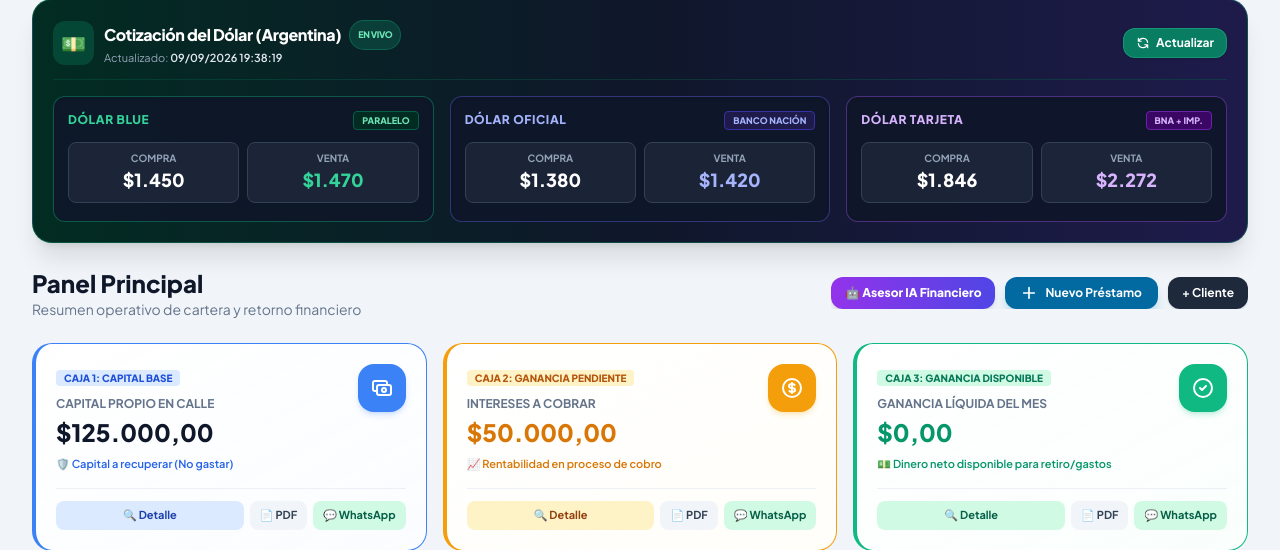
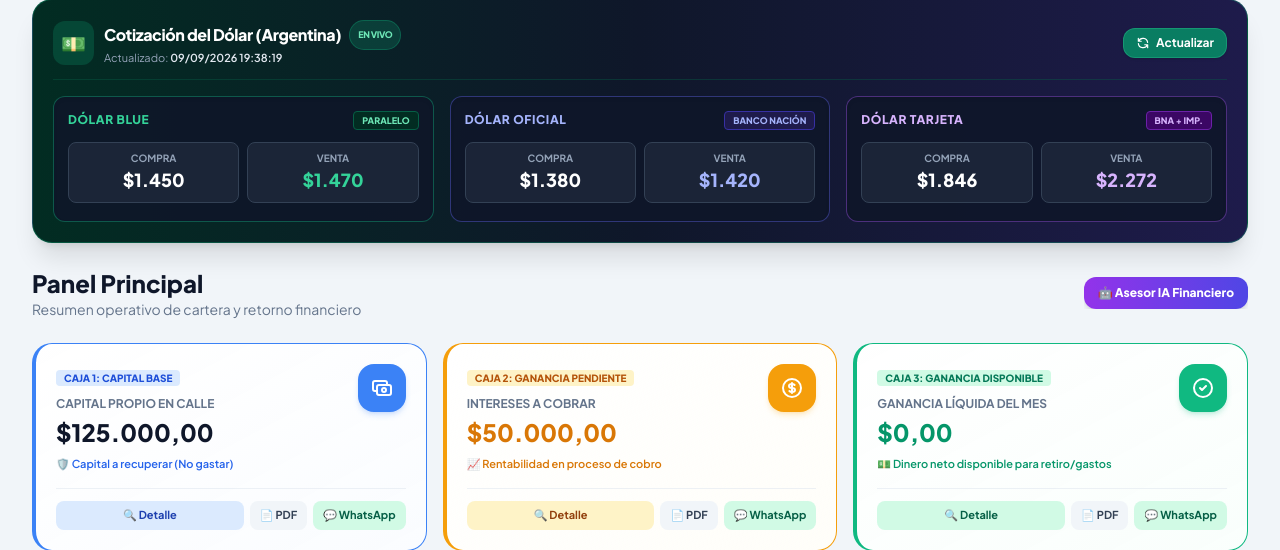
Before and after one commit to eduandrada/PrestaDDOr, a Flask app: page / in a window 1280 px wide. Shown: the part 147-697 px from the top of the page. Run offline with Flask 3, Linux system fonts and the light colour scheme; data comes from the database, SQL or seed files in the repository; data that the repository does not hold is empty; some libraries are stand-ins or nearby versions.

Commit message:
fix: Removidos botones +Nuevo Préstamo y +Cliente del Dashboard

```diff
--- a/templates/index.html
+++ b/templates/index.html
@@ -261,13 +261,6 @@
         <div class="flex items-center space-x-2.5 w-full sm:w-auto overflow-x-auto">
           <button @click="openAiAdvisorModal()" class="bg-gradient-to-r from-purple-600 to-indigo-600 hover:from-purple-700 hover:to-indigo-700 text-white px-3.5 py-2 rounded-xl text-xs font-black shadow-md flex items-center space-x-1.5 transition hover:scale-105 active:scale-95 whitespace-nowrap">
             <span>🤖 Asesor IA Financiero</span>
-          </button>
-          <button @click="openNewLoanModal()" class="bg-brand-600 hover:bg-brand-700 text-white px-4 py-2 rounded-xl text-xs font-bold shadow-lg shadow-brand-500/25 flex items-center space-x-2 transition hover:scale-105 active:scale-95 whitespace-nowrap">
-            <svg class="w-4 h-4" fill="none" stroke="currentColor" viewBox="0 0 24 24"><path stroke-linecap="round" stroke-linejoin="round" stroke-width="2.5" d="M12 4v16m8-8H4"></path></svg>
-            <span>Nuevo Préstamo</span>
-          </button>
-          <button @click="openNewClientModal()" class="bg-slate-800 hover:bg-slate-900 dark:bg-slate-800 dark:hover:bg-slate-700 text-white px-3.5 py-2 rounded-xl text-xs font-bold shadow transition active:scale-95 whitespace-nowrap">
-            <span>+ Cliente</span>
           </button>
         </div>
       </div>
```
Also changed, not shown: index.html (+0 -7 lines).
